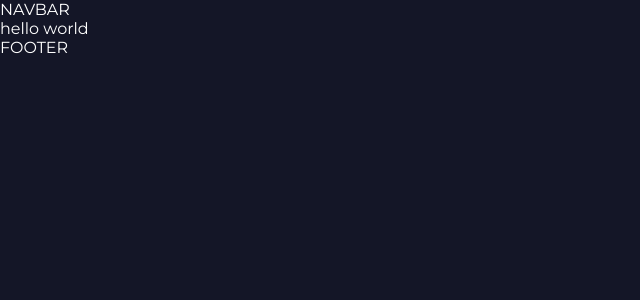
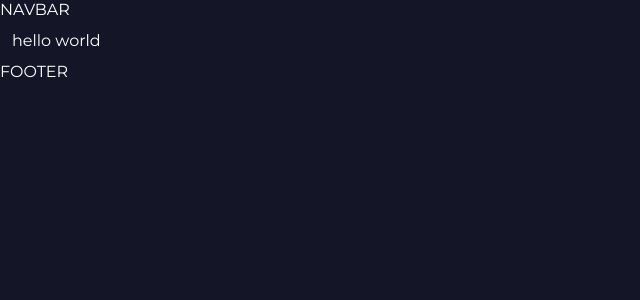
Before and after one commit to Fizz1eOut/CryptoCore, a Nuxt app: page / in a window 1280 px wide. Shown: the top 300 px of the page, without its empty margins (0-640 px from the left). Built offline with nearby package versions, Linux system fonts and the light colour scheme.

Commit message:
feat(default): add base layout with container
- Implement default layout (header, main, footer)
- Use BaseAppContainer to wrap page content
- Add slot for page rendering

```diff
--- a/app/layouts/default.vue
+++ b/app/layouts/default.vue
@@ -5,7 +5,9 @@
     </header>
 
     <main>
-      <slot />
+      <BaseAppContainer>
+        <slot />
+      </BaseAppContainer>
     </main>
 
     <footer>
```
